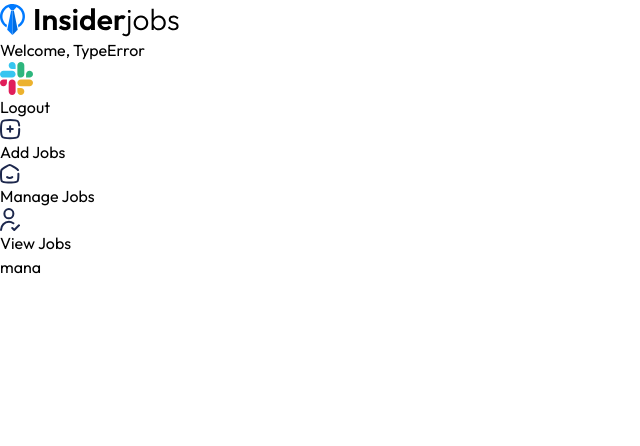
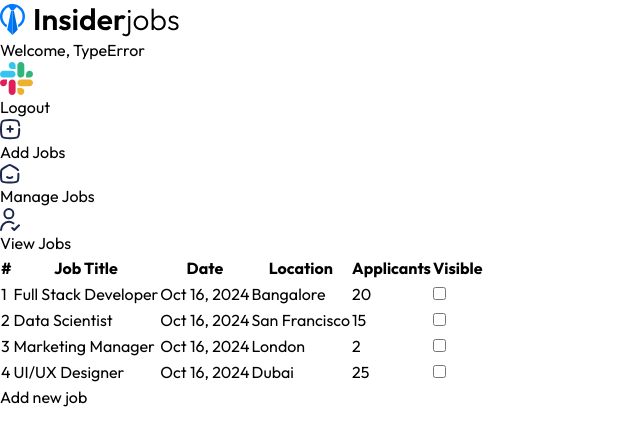
Before and after one commit to sreejeshsj/JobPortal, a React (Vite) app in the folder client/: page /dashboard/manage-job in a window 1280 px wide. Shown: the top 446 px of the page, without its empty margins (0-640 px from the left). Built offline with nearby package versions, Linux system fonts and the light colour scheme.

Commit message:
fronend ui part completed

```diff
--- a/client/src/pages/Managejobs.jsx
+++ b/client/src/pages/Managejobs.jsx
@@ -1,9 +1,44 @@
 import React from 'react'
-
+import moment from 'moment'
+import { manageJobsData } from '../assets/assets'
+import { useNavigate } from 'react-router-dom'
 function Managejobs() {
+  const navigate=useNavigate()
   return (
-    <div>
-      mana
+    <div className='container p-4 max-w-5xl'>
+      <div className='overflow-x-auto'>
+        <table className='min-w-full bg-white border border-gray-200 max-sm:text-sm'>
+          <thead>
+            <tr>
+              <th className='py-2 px-4 border-b text-left max-sm:hidden'>#</th>
+              <th className='py-2 px-4 border-b text-left'>Job Title</th>
+              <th className='py-2 px-4 border-b text-left max-sm:hidden'>Date</th>
+              <th className='py-2 px-4 border-b text-left max-sm:hidden'>Location</th>
+              <th className='py-2 px-4 border-b text-center'>Applicants</th>
+              <th className='py-2 px-4 border-b text-left'>Visible</th>
+            </tr>
+          </thead>
+          <tbody>
+            {
+              manageJobsData.map((job,index)=>(
+                <tr key={index} className='text-gray-700'>
+                  <td className='py-2 px-4 border-b max-sm:hidden'>{index+1}</td>
+                  <td className='py-2 px-4 border-b'>{job.title}</td>
+                  <td className='py-2 px-4 border-b max-sm:hidden'>{moment(job.date).format('ll')}</td>
+                  <td className='py-2 px-4 border-b max-sm:hidden'>{job.location}</td>
+                  <td className='py-2 px-4 border-b text-center'>{job.applicants}</td>
+                  <td className='py-2 px-4 border-b'>
+                    <input className='scale-125 ml-4' type="checkbox" />
+                  </td>
+                </tr>
+              ))
+            }
+          </tbody>
+        </table>
+      </div>
+      <div className='mt-4 flex justify-end'>
+        <button onClick={()=>navigate('/dashboard/add-job')} className='bg-black text-white py-2 px-4'>Add new job</button>
+      </div>
     </div>
   )
 }
```
